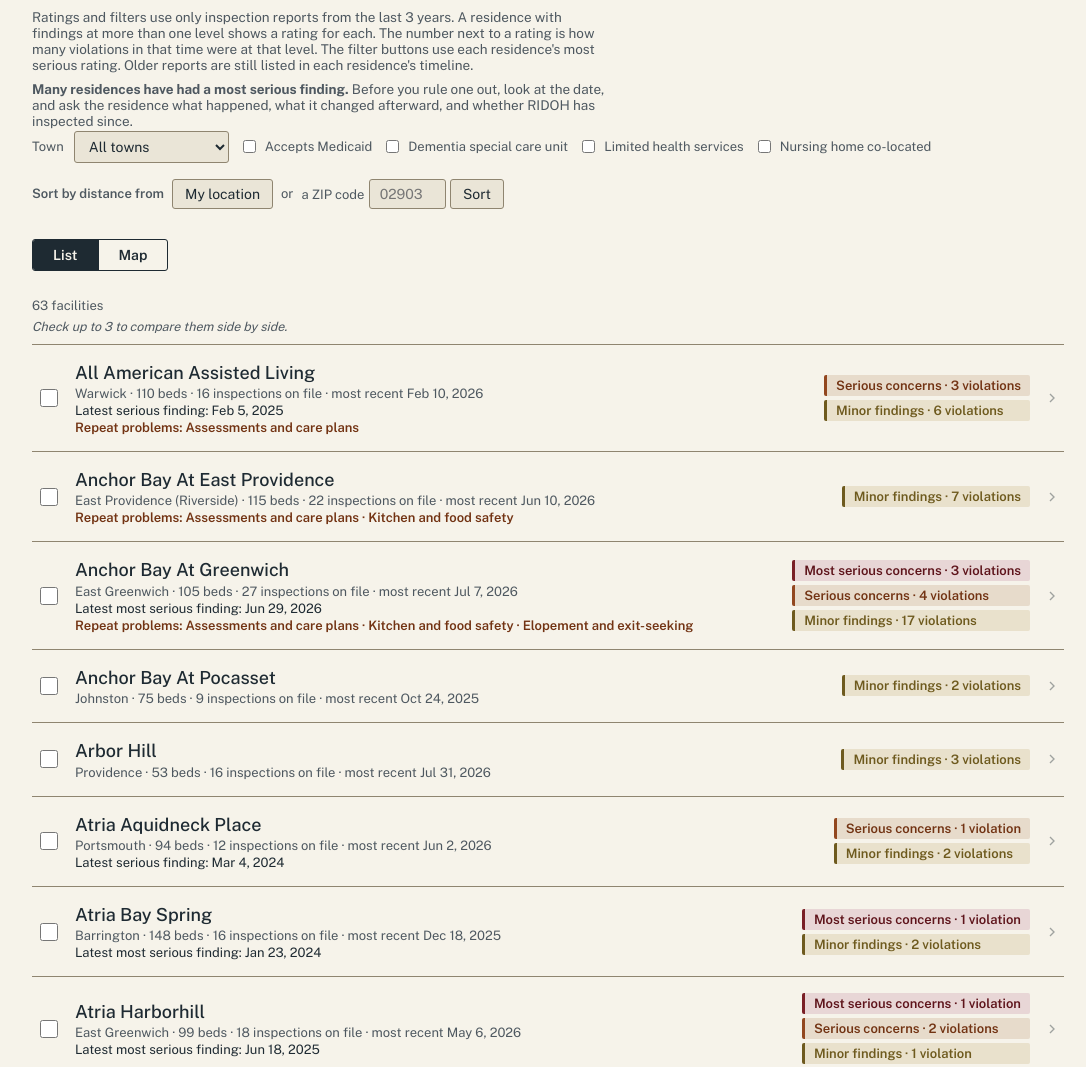
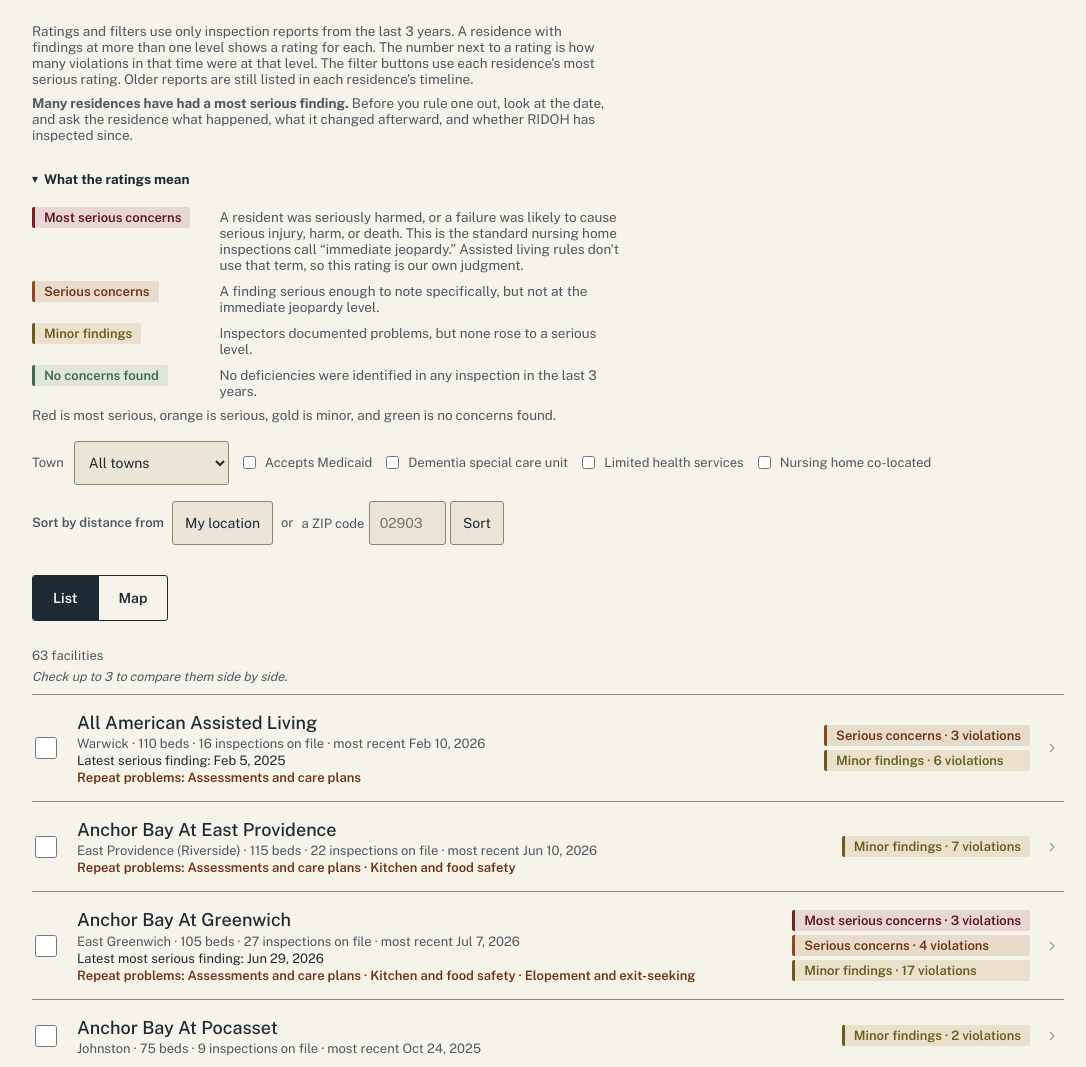
Before and after one commit to kgerard-abc/alf-inspections, a plain HTML site: page index.html in a window 1280 px wide. Shown: the part 840-1907 px from the top of the page, without its empty margins (92-1178 px from the left). Drawn offline with nearby package versions, Linux system fonts and the light colour scheme.

Commit message:
Rating key above the list, 44px touch targets, and a footer that keeps 'ABC-RI' together
- 'What the ratings mean' above the list (open on wide screens, tap to open on phones): each level's tag
  with what it means, in the site's own wording, plus a line saying what each color means. Before, the
  meanings only showed after opening a residence or on the most serious findings page.
- Level buttons, My location, Sort, the town menu, List and Map, the checkbox labels, and the language
  button are at least 44px tall; each compare box has a 44px tap area that doesn't open the residence.
- Footer on all three pages: 'in Rhode Island (ABC-RI)' stays together, so the name breaks after 'Care'.
- Spanish for the new text.

Co-Authored-By: Claude Opus 5.5 <noreply@anthropic.com>
Claude-Session: https://claude.ai/code/session_01PVPrLMz21BHhfPUsQLgb5U

```diff
--- a/i18n-es.js
+++ b/i18n-es.js
@@ -2,6 +2,13 @@
    See the comment at the top of i18n.js for how placeholders work. The plain-language finding
    summaries, most report headlines, and residence names are not in this table and stay in English. */
 window.RINH_ES = {
+  // Rating key above the list (November 2026)
+  "What the ratings mean": "Qué significan las calificaciones",
+  "A resident was seriously harmed, or a failure was likely to cause serious injury, harm, or death. This is the standard nursing home inspections call “immediate jeopardy.” Assisted living rules don't use that term, so this rating is our own judgment.": "Un residente sufrió un daño grave, o una falla probablemente causaría lesiones graves, daño o la muerte. Es el criterio que las inspecciones de hogares de ancianos llaman “peligro inmediato”. Las reglas de las residencias de vida asistida no usan ese término, así que esta calificación es nuestro propio juicio.",
+  "A finding serious enough to note specifically, but not at the immediate jeopardy level.": "Un hallazgo lo bastante grave como para señalarlo, pero no al nivel de peligro inmediato.",
+  "Inspectors documented problems, but none rose to a serious level.": "Los inspectores documentaron problemas, pero ninguno llegó a un nivel grave.",
+  "No deficiencies were identified in any inspection in the last 3 years.": "No se encontraron deficiencias en ninguna inspección de los últimos 3 años.",
+  "Red is most serious, orange is serious, gold is minor, and green is no concerns found.": "Rojo es lo más grave, naranja es grave, dorado es menor y verde es que no se encontraron problemas.",
   "Pins show where each residence is located; their color doesn’t indicate quality. Point to a pin, or tap it, to see the residence’s name and ratings, then use": "Los marcadores muestran dónde está cada residencia; su color no indica su calidad. Señale un marcador, o tóquelo, para ver el nombre de la residencia y sus calificaciones. Luego use",
   "for more. Prefer a list?": "para ver más. ¿Prefiere una lista?",
   "{n} residences close together": "{n} residencias muy cerca entre sí",
--- a/index.html
+++ b/index.html
@@ -224,6 +224,21 @@
     color: var(--paper);
   }
   .filter-btn .count { opacity: 0.6; margin-left: 4px; }
+  /* touch targets at least 44px (colleague review, November 2026) */
+  .filter-btn, .btn-quiet, .view-btn, #zipInput, #townSelect, .lang-toggle { min-height: 44px; }
+  .check-label { min-height: 44px; }
+  .row-check-hit { flex: none; display: inline-flex; align-items: center; justify-content: center; width: 44px; height: 44px; margin: -11px -4px -11px -13px; cursor: pointer; }
+  .row-check-hit .row-check { width: 22px; height: 22px; }
+  .level-key { margin: 14px 0 18px; font-size: 13.5px; color: var(--ink-soft); max-width: 72ch; }
+  .level-key-head { margin: 0 0 6px; color: var(--ink); cursor: pointer; min-height: 44px; display: flex; align-items: center; gap: 6px; }
+  .level-key-head::-webkit-details-marker { display: none; }
+  .level-key-head::before { content: "\25B8"; font-size: 12px; }
+  .level-key[open] > .level-key-head::before { content: "\25BE"; }
+  .level-key ul { list-style: none; margin: 0; padding: 0; display: grid; gap: 8px; }
+  .level-key li { display: grid; grid-template-columns: 13em 1fr; gap: 4px 12px; align-items: baseline; }
+  .level-key li .badge { justify-self: start; }
+  @media (max-width: 600px) { .level-key li { grid-template-columns: 1fr; } }
+  .level-key-colors { margin: 8px 0 0; }
   .filter-btn.active .count { opacity: 0.75; }
 
   .filter-note {
@@ -907,6 +922,19 @@
     <div class="filters" id="filters"></div>
     <p class="filter-note" id="filterNote">Ratings and filters use only inspection reports from the last 3 years. A residence with findings at more than one level shows a rating for each. The number next to a rating is how many violations in that time were at that level. The filter buttons use each residence's most serious rating. Older reports are still listed in each residence's timeline.</p>
     <p class="filter-note"><strong>Many residences have had a most serious finding.</strong> Before you rule one out, look at the date, and ask the residence what happened, what it changed afterward, and whether RIDOH has inspected since.</p>
+    <!-- What each rating means, visible above the list (colleague review, November 2026). Wording from the site's own
+         rating notes and the "All most serious findings" page; kg approves the wording. -->
+    <details class="level-key" id="levelKey">
+      <summary class="level-key-head"><strong>What the ratings mean</strong></summary>
+      <ul>
+        <li><span class="badge most_serious">Most serious concerns</span> <span>A resident was seriously harmed, or a failure was likely to cause serious injury, harm, or death. This is the standard nursing home inspections call &ldquo;immediate jeopardy.&rdquo; Assisted living rules don't use that term, so this rating is our own judgment.</span></li>
+        <li><span class="badge serious">Serious concerns</span> <span>A finding serious enough to note specifically, but not at the immediate jeopardy level.</span></li>
+        <li><span class="badge minor">Minor findings</span> <span>Inspectors documented problems, but none rose to a serious level.</span></li>
+        <li><span class="badge clean">No concerns found</span> <span>No deficiencies were identified in any inspection in the last 3 years.</span></li>
+      </ul>
+      <p class="level-key-colors">Red is most serious, orange is serious, gold is minor, and green is no concerns found.</p>
+    </details>
+    <script>try { if (window.matchMedia && matchMedia('(min-width:701px)').matches) document.getElementById('levelKey').open = true; } catch (e) {}   /* open on wide screens, tap to open on phones */</script>
     <div class="town-row">
       <label for="townSelect">Town</label>
       <select id="townSelect"><option value="">All towns</option></select>
@@ -945,7 +973,7 @@
   <div class="empty" id="emptyState" style="display:none;">No facilities match your search.</div>
 
   <footer>
-    <p><strong><a href="https://www.abc-ri.org/">Advocates for Better Care in&nbsp;Rhode&nbsp;Island (ABC-RI)</a></strong> is an independent advocacy organization dedicated to protecting the rights and improving the care of long-term care residents in&nbsp;Rhode&nbsp;Island.</p>
+    <p><strong><a href="https://www.abc-ri.org/">Advocates for Better Care <span style="white-space:nowrap">in Rhode Island (ABC-RI)</span></a></strong> is an independent advocacy organization dedicated to protecting the rights and improving the care of long-term care residents in&nbsp;Rhode&nbsp;Island.</p>
     <p>Our public data sites: <a href="https://snfdashboard.abc-ri.org/">Nursing home dashboard</a> &middot; <a href="https://snfsales.abc-ri.org/">Nursing home sales</a> &middot; <strong>Assisted living inspections (this site)</strong> &middot; <a href="https://snfdashboard.abc-ri.org/#care">Nursing home vs assisted living</a></p>
     <p>This page is published by ABC-RI. It is not produced, reviewed, or endorsed by the Rhode&nbsp;Island Department of Health (RIDOH), or any state agency, and it is not a substitute for their records.</p>
     <p>Every entry is drawn from RIDOH's own publicly posted inspection reports for licensed assisted living residences. The plain-language summaries are our own paraphrasing, written to be easier to read than the original regulatory language. They are not verbatim, and paraphrasing can introduce errors. The linked PDF for each entry is the official record; if anything here conflicts with that PDF, the PDF governs. Findings are marked "most serious" when a resident was seriously harmed, or when a failure was likely to cause serious injury, harm, or death. This is the same standard nursing home inspections call "immediate jeopardy." Assisted living rules do not use that term, so this rating is our own judgment using that standard. Findings are marked "serious" when inspectors identified a real, specific risk to resident health or safety that fell short of it. The "most serious," "serious," and "minor" tags on each facility reflect only inspection reports from the last 3 years; older reports are still listed in each facility's timeline but do not change the tag. RIDOH generally removes reports from its own site after about three years, so links to older reports may no longer work; the report is still summarized here even after its original link goes dead.</p>
@@ -1544,7 +1572,7 @@
       var checked = state.selected[f.key] ? 'checked' : '';
       li.innerHTML =
         '<div class="row-main" role="button" tabindex="0" aria-expanded="false">' +
-          '<input type="checkbox" class="row-check" aria-label="Select ' + escapeHtml(f.name) + ' to compare (up to 3)" title="Select to compare (up to 3)" ' + checked + '>' +
+          '<label class="row-check-hit"><input type="checkbox" class="row-check" aria-label="Select ' + escapeHtml(f.name) + ' to compare (up to 3)" title="Select to compare (up to 3)" ' + checked + '></label>' +
           '<div class="row-name-block">' +
             '<div class="row-name">' + escapeHtml(f.name) + '</div>' +
             (f.name_note ? '<div class="row-sub row-name-note">' + escapeHtml(f.name_note) + '</div>' : '') +
@@ -1562,7 +1590,7 @@
       var detail = li.querySelector('.detail');
 
       function toggleRow(e) {
-        if (e.target === checkbox) return;
+        if (e.target === checkbox || (e.target.closest && e.target.closest('.row-check-hit'))) return;   // the compare box and the tap area around it
         var isOpen = li.classList.contains('open');
         if (!isOpen && typeof gcEvent === 'function') gcEvent(f.name);
         if (!isOpen && !detail.dataset.built) {
```
Also changed, not shown: most-serious.html (+1 -1 lines), trends.html (+1 -1 lines).
